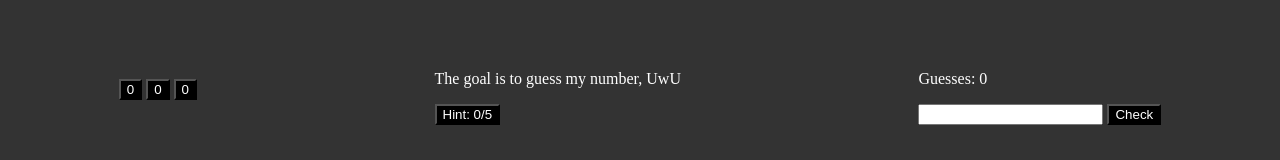
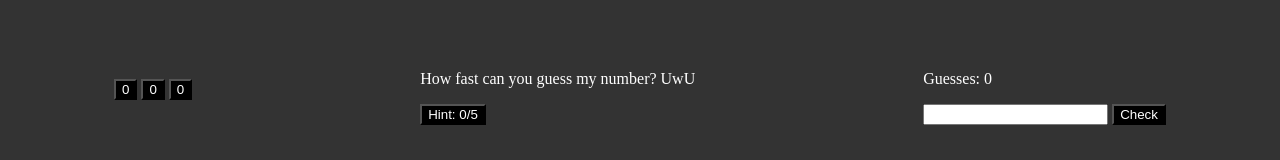
Before and after one commit to Pacifisity/Ephemeral, a plain HTML site: page index.html in a window 1280 px wide. Shown: the part 311-471 px from the top of the page. Drawn offline with Linux system fonts and the light colour scheme.

Commit message:
because I want to

```diff
--- a/index.html
+++ b/index.html
@@ -18,7 +18,7 @@
     </div>
 
     <div>
-        <p>The goal is to guess my number, UwU</p>
+        <p>How fast can you guess my number? UwU</p>
         <button id="hintButton" onclick="giveHint()">Hint: 0/5</button>
     </div>
 
```
